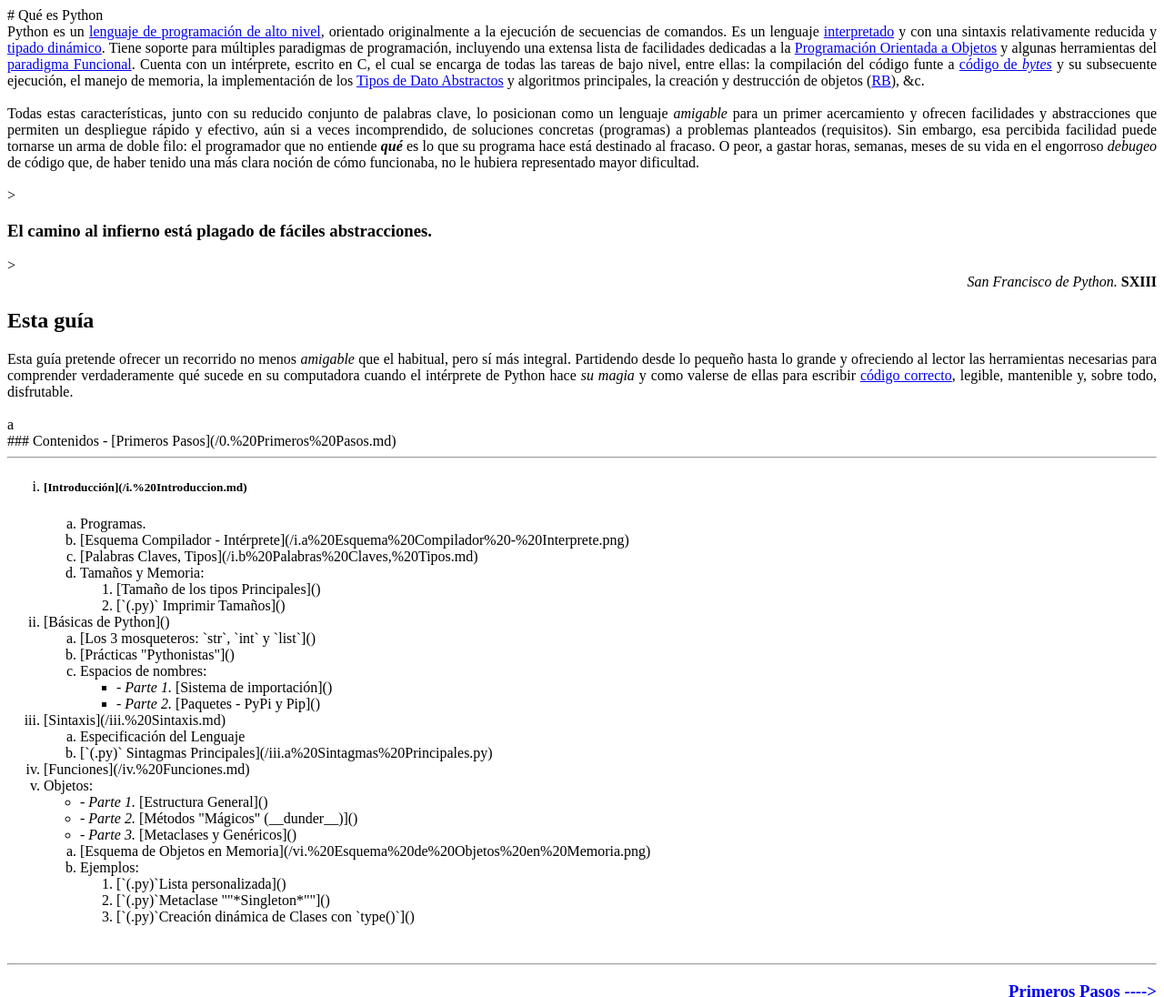
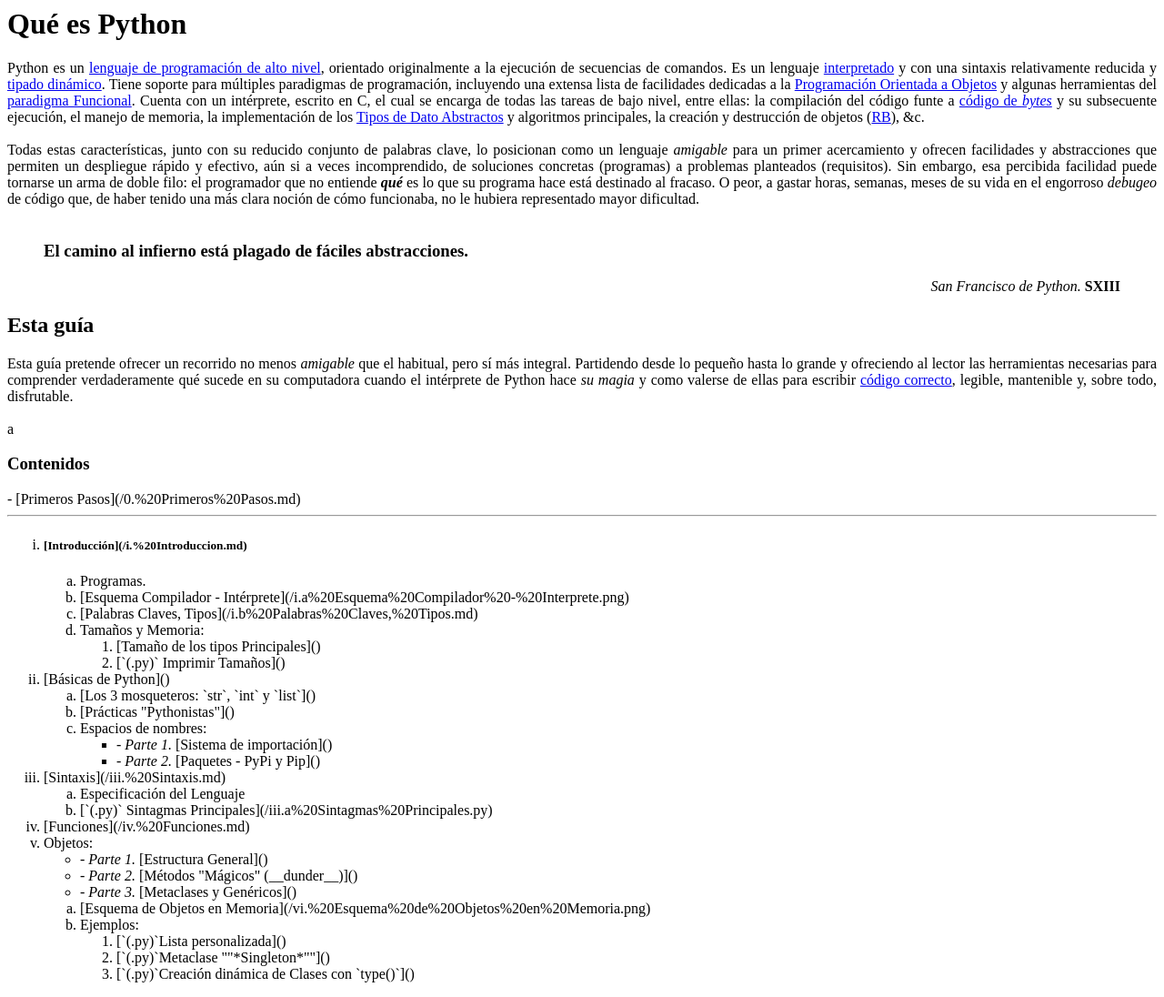
Before and after one commit to Hernanatn/python.io, a plain HTML site: page index.html in a window 1280 px wide. Shown: the top 1096 px of the page at 91% size. Drawn offline with Linux system fonts and the light colour scheme.

Commit message:
Update index.html

```diff
--- a/index.html
+++ b/index.html
@@ -1,11 +1,12 @@
-# Qué es Python
+<h1>Qué es Python</h1>
 <div style="text-align: justify">Python es un <a href="https://es.wikipedia.org/wiki/Lenguaje_de_alto_nivel">lenguaje de programación de alto nivel</a>, orientado originalmente a la ejecución de secuencias de comandos. Es un lenguaje <a href="https://es.wikipedia.org/wiki/Int%C3%A9rprete_(inform%C3%A1tica)">interpretado</a> y con una sintaxis relativamente reducida y <a href="https://es.wikipedia.org/wiki/Tipado_din%C3%A1mico">tipado dinámico</a>. Tiene soporte para múltiples paradigmas de programación, incluyendo una extensa lista de facilidades dedicadas a la <a href ="https://es.wikipedia.org/wiki/Programaci%C3%B3n_orientada_a_objetos">Programación Orientada a Objetos</a> y algunas herramientas del <a href="https://es.wikipedia.org/wiki/Programaci%C3%B3n_funcional">paradigma Funcional</a>. Cuenta con un intérprete, escrito en C, el cual se encarga de todas las tareas de bajo nivel, entre ellas: la compilación del código funte a <a href="https://es.wikipedia.org/wiki/Bytecode">código de <i>bytes</i></a> y su subsecuente ejecución, el manejo de memoria, la implementación de los <a href="https://es.wikipedia.org/wiki/Tipo_de_dato_abstracto">Tipos de Dato Abstractos</a> y algoritmos principales, la creación y destrucción de objetos (<a href="https://es.wikipedia.org/wiki/Recolector_de_basura">RB</a>), &c.</div><br>
 
 <div style="text-align: justify">Todas estas características, junto con su reducido conjunto de palabras clave, lo posicionan como un lenguaje <i>amigable</i> para un primer acercamiento y ofrecen facilidades y abstracciones que permiten un despliegue rápido y efectivo, aún si a veces incomprendido, de soluciones concretas (programas) a problemas planteados (requisitos). Sin embargo, esa percibida facilidad puede tornarse un arma de doble filo: el programador que no entiende <b><i>qué</b></i> es lo que su programa hace está destinado al fracaso. O peor, a gastar horas, semanas, meses de su vida en el engorroso <i>debugeo</i> de código que, de haber tenido una más clara noción de cómo funcionaba, no le hubiera representado mayor dificultad.</div><br>
 
-
-> <h3>El camino al infierno está plagado de fáciles abstracciones.</h3>
-><div style="text-align: right"><i> San Francisco de Python. </i><b>SXIII</b></div>
+<blockquote>
+    <h3>El camino al infierno está plagado de fáciles abstracciones.</h3>
+    <div style="text-align: right"><i> San Francisco de Python. </i><b>SXIII</b></div>
+</blockquote>
 
 
 <h2> Esta guía</h2>
@@ -17,8 +18,9 @@ Esta guía pretende ofrecer un recorrido no menos <i>amigable</i> que el habitua
 a
 </div>
 
-### Contenidos
-
+<h3>
+    Contenidos
+</h3>
 
 -    [Primeros Pasos](/0.%20Primeros%20Pasos.md)<hr>
 <ol type="i">
```
